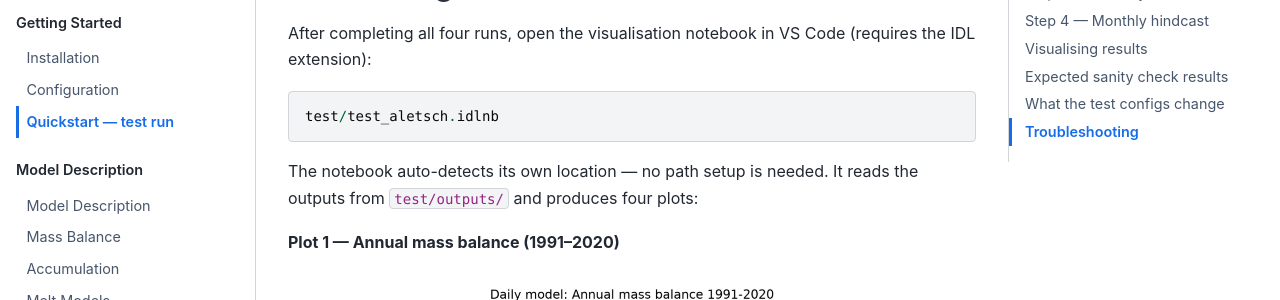
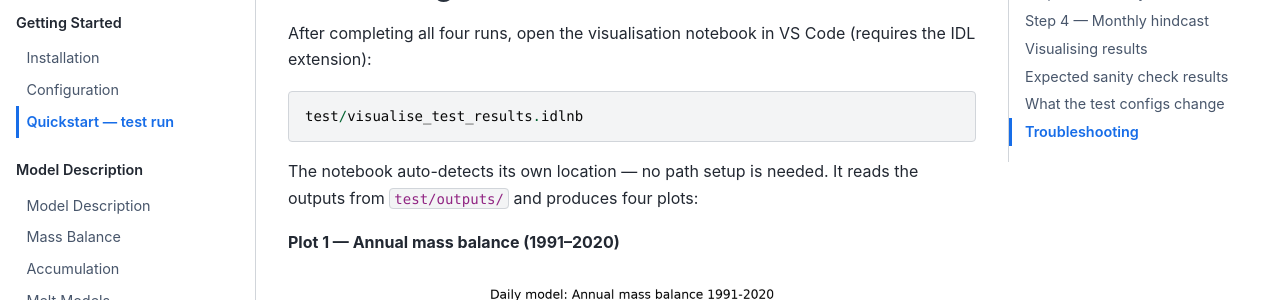
Before and after one commit to eth-vaw-glaciology/GloGEM-doc-temp, a Sphinx documentation site: the page built from docs/source/getting-started/quickstart.md, in a window 1280 px wide and 900 px high, scrolled down 3828 px. Shown: the part 152-452 px from the top of the window. Built offline with Sphinx 7.4.7 and the Sphinx Book theme 1.1.4, drawn with Linux system fonts in a browser that asks for light colours.

Commit message:
docs(quickstart): update notebook filename to visualise_test_results.idlnb
Co-Authored-By: Claude Sonnet 4.6 <noreply@anthropic.com>

````diff
--- a/docs/source/getting-started/quickstart.md
+++ b/docs/source/getting-started/quickstart.md
@@ -187,7 +187,7 @@ After completing all four runs, open the visualisation notebook in VS Code
 (requires the IDL extension):
 
 ```
-test/test_aletsch.idlnb
+test/visualise_test_results.idlnb
 ```
 
 The notebook auto-detects its own location — no path setup is needed.
````
